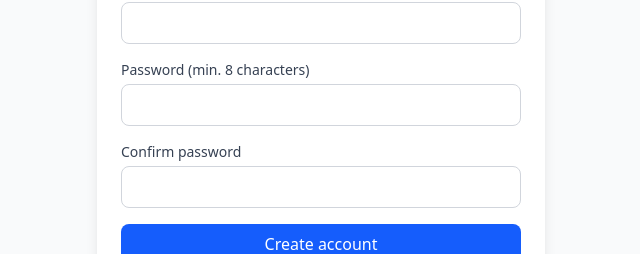
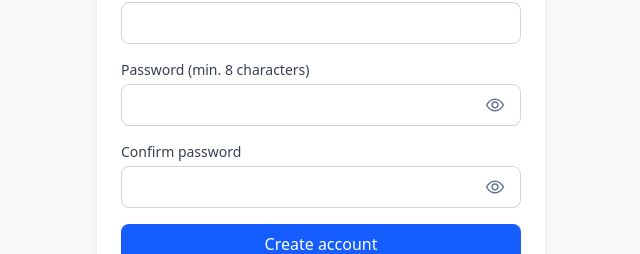
Before and after one commit to Gamze-Mise/learning-czech-app, a Next.js app: page /register in a window 1280 px wide. Shown: the part 316-570 px from the top of the page, without its empty margins (319-959 px from the left). Built offline with nearby package versions, Linux system fonts and the light colour scheme.

Commit message:
Admin ft: Adding password visibility toggle

```diff
--- a/src/app/admin/login/page.tsx
+++ b/src/app/admin/login/page.tsx
@@ -6,6 +6,7 @@ import Link from "next/link";
 import PageHeader from "@/components/PageHeader";
 import Card from "@/components/Card";
 import Button from "@/components/Button";
+import PasswordInput from "@/components/PasswordInput";
 
 function safeRedirect(raw: string | null, fallback: string): string {
   if (!raw || !raw.startsWith("/")) return fallback;
@@ -131,8 +132,7 @@ export default function AdminLoginPage() {
                   Forgot password?
                 </Link>
               </div>
-              <input
-                type="password"
+              <PasswordInput
                 required
                 value={password}
                 onChange={(e) => setPassword(e.target.value)}
--- a/src/app/login/page.tsx
+++ b/src/app/login/page.tsx
@@ -6,6 +6,7 @@ import Link from "next/link";
 import PageHeader from "@/components/PageHeader";
 import Card from "@/components/Card";
 import Button from "@/components/Button";
+import PasswordInput from "@/components/PasswordInput";
 
 function safeRedirect(raw: string | null, fallback: string): string {
   if (!raw || !raw.startsWith("/")) return fallback;
@@ -143,8 +144,7 @@ export default function LoginPage() {
                   Forgot password?
                 </Link>
               </div>
-              <input
-                type="password"
+              <PasswordInput
                 required
                 value={password}
                 onChange={(e) => setPassword(e.target.value)}
--- a/src/app/register/page.tsx
+++ b/src/app/register/page.tsx
@@ -6,6 +6,7 @@ import Link from "next/link";
 import PageHeader from "@/components/PageHeader";
 import Card from "@/components/Card";
 import Button from "@/components/Button";
+import PasswordInput from "@/components/PasswordInput";
 
 function RegisterForm() {
   const searchParams = useSearchParams();
@@ -141,8 +142,7 @@ function RegisterForm() {
           <label className="block text-sm font-medium text-gray-700 mb-1">
             Password (min. 8 characters)
           </label>
-          <input
-            type="password"
+          <PasswordInput
             required
             minLength={8}
             value={password}
@@ -155,8 +155,7 @@ function RegisterForm() {
           <label className="block text-sm font-medium text-gray-700 mb-1">
             Confirm password
           </label>
-          <input
-            type="password"
+          <PasswordInput
             required
             minLength={8}
             value={passwordConfirm}
--- a/src/app/reset-password/page.tsx
+++ b/src/app/reset-password/page.tsx
@@ -6,6 +6,7 @@ import { useRouter } from "next/navigation";
 import PageHeader from "@/components/PageHeader";
 import Card from "@/components/Card";
 import Button from "@/components/Button";
+import PasswordInput from "@/components/PasswordInput";
 
 export default function ResetPasswordPage() {
   const router = useRouter();
@@ -117,8 +118,7 @@ export default function ResetPasswordPage() {
             <label className="block text-sm font-medium text-gray-700 mb-1">
               New password (min. 8 characters)
             </label>
-            <input
-              type="password"
+            <PasswordInput
               required
               minLength={8}
               value={password}
@@ -131,8 +131,7 @@ export default function ResetPasswordPage() {
             <label className="block text-sm font-medium text-gray-700 mb-1">
               Confirm password
             </label>
-            <input
-              type="password"
+            <PasswordInput
               required
               minLength={8}
               value={confirm}
--- /dev/null
+++ b/src/components/PasswordInput.tsx
@@ -0,0 +1,72 @@
+"use client";
+
+import { useId, useState } from "react";
+
+function EyeIcon(props: { className?: string }) {
+  return (
+    <svg
+      viewBox="0 0 24 24"
+      fill="none"
+      stroke="currentColor"
+      strokeWidth="1.75"
+      strokeLinecap="round"
+      strokeLinejoin="round"
+      className={props.className ?? "h-5 w-5"}
+      aria-hidden
+    >
+      <path d="M2 12s3.5-7 10-7 10 7 10 7-3.5 7-10 7-10-7-10-7Z" />
+      <path d="M12 15.5a3.5 3.5 0 1 0 0-7 3.5 3.5 0 0 0 0 7Z" />
+    </svg>
+  );
+}
+
+function EyeOffIcon(props: { className?: string }) {
+  return (
+    <svg
+      viewBox="0 0 24 24"
+      fill="none"
+      stroke="currentColor"
+      strokeWidth="1.75"
+      strokeLinecap="round"
+      strokeLinejoin="round"
+      className={props.className ?? "h-5 w-5"}
+      aria-hidden
+    >
+      <path d="M10.6 10.6a2.5 2.5 0 0 0 2.8 2.8" />
+      <path d="M9.1 5.1A10.6 10.6 0 0 1 12 5c6.5 0 10 7 10 7a19.8 19.8 0 0 1-3.7 4.9" />
+      <path d="M6.2 6.2C3.5 8.3 2 12 2 12s3.5 7 10 7c1.2 0 2.4-.2 3.4-.6" />
+      <path d="M2 2l20 20" />
+    </svg>
+  );
+}
+
+type BaseInputProps = Omit<
+  React.InputHTMLAttributes<HTMLInputElement>,
+  "type"
+>;
+
+export default function PasswordInput(props: BaseInputProps) {
+  const autoId = useId();
+  const [visible, setVisible] = useState(false);
+
+  const { className, id, ...rest } = props;
+
+  return (
+    <div className="relative">
+      <input
+        {...rest}
+        id={id ?? autoId}
+        type={visible ? "text" : "password"}
+        className={`${className ?? ""} pr-11`}
+      />
+      <button
+        type="button"
+        onClick={() => setVisible((v) => !v)}
+        className="absolute right-2 top-1/2 -translate-y-1/2 p-2 rounded-md text-slate-500 hover:text-slate-700 hover:bg-slate-100 focus:outline-none focus:ring-2 focus:ring-blue-500/30"
+        aria-label={visible ? "Hide password" : "Show password"}
+      >
+        {visible ? <EyeOffIcon className="h-5 w-5" /> : <EyeIcon className="h-5 w-5" />}
+      </button>
+    </div>
+  );
+}
```
